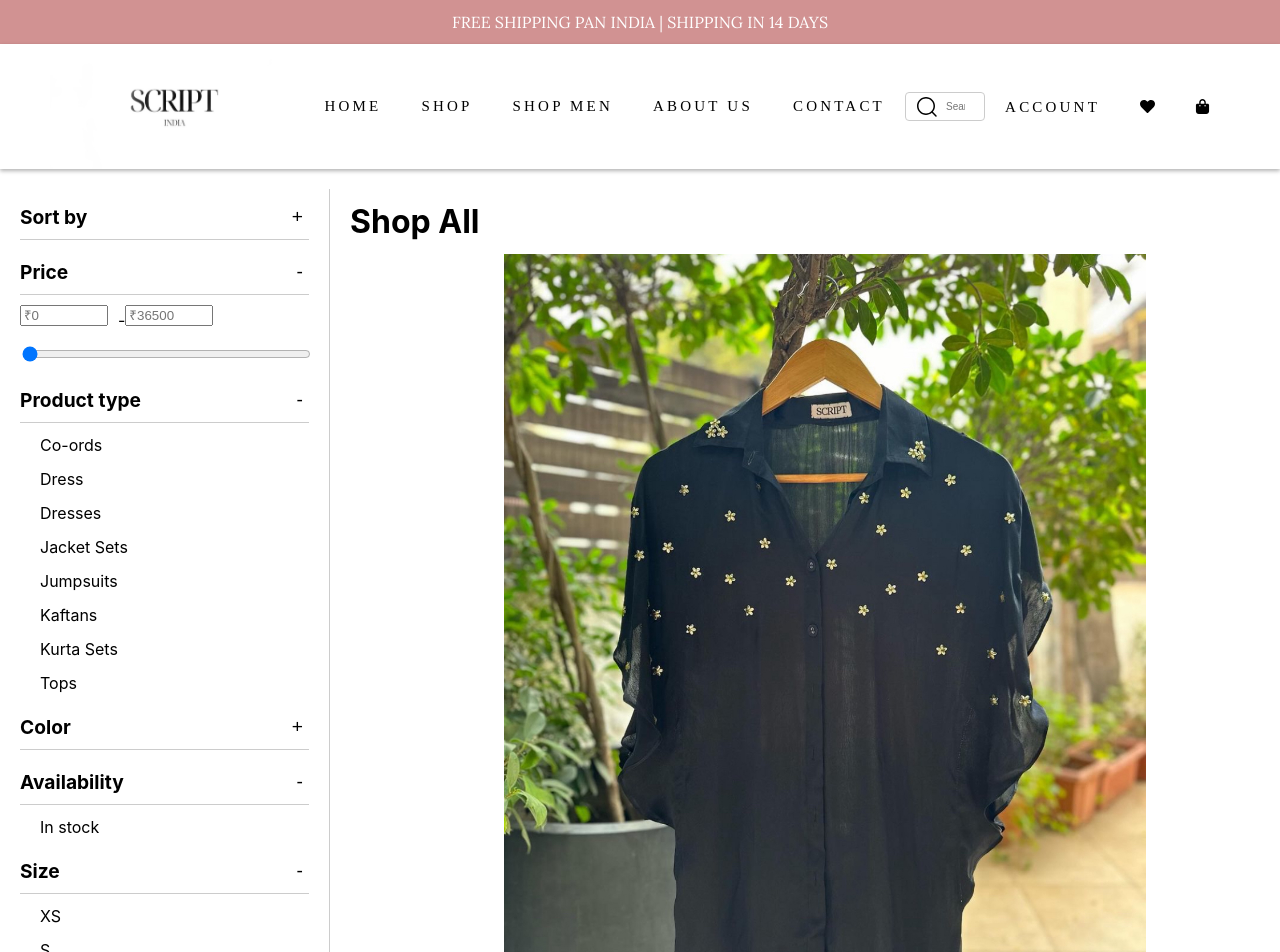
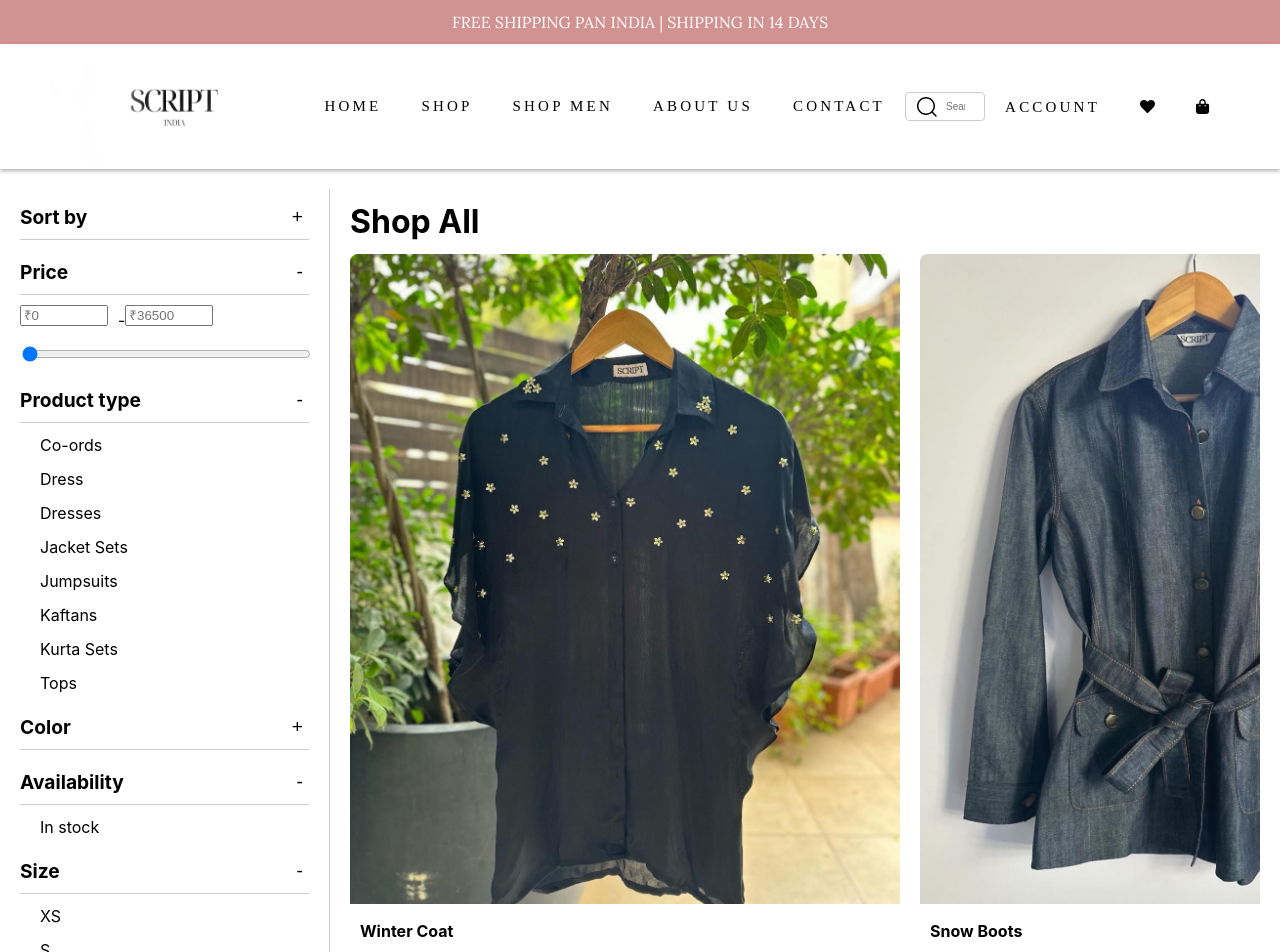
Before and after one commit to Tristan-Hancock/Script-Clothing-Brand, a React (Create React App) app: page /all in a window 1280 px wide. Shown: the top 952 px of the page. Built offline with nearby package versions, Linux system fonts and the light colour scheme.

Commit message:
updated UI for AllCardModule

```diff
--- a/src/styles/AllCard.module.css
+++ b/src/styles/AllCard.module.css
@@ -1,12 +1,14 @@
 .card {
-    width: 950px; /* Adjusted width to create a square */
-    height: auto; /* Let the height adjust to content */
+    width: 550px; /* Adjusted width for a smaller card */
+    height: 750px; /* Let the height adjust to content */
     background-color: white;
     text-align: left;
     margin: 0 auto 20px; /* Center the card and add bottom margin for spacing */
     display: flex;
     flex-direction: column;
     justify-content: flex-start;
+    border-radius: 8px; /* Optional: Add rounded corners */
+    overflow: hidden; /* Optional: Hide overflow */
 }
 
 .card:hover {
@@ -15,8 +17,8 @@
 }
 
 .imageContainer {
-    width: 950px;
-    height: 800px; /* Adjusted height for the image */
+    width: 550px; /* Use full width of the card */
+    height: 650px; /* Adjusted height for the image */
     overflow: hidden;
     position: relative;
 }
@@ -24,7 +26,7 @@
 .image {
     width: 100%;
     height: 100%;
-    object-fit: contain; /* Cover the container without stretching */
+    object-fit: cover; /* Cover the container without stretching */
 }
 
 .info {
@@ -33,7 +35,7 @@
 }
 
 .name {
-    font-size: 18px;
+    font-size: 16px; /* Adjusted font size */
     color: #000; /* Black color for the name */
     font-weight: bold;
     margin: 0;
@@ -41,7 +43,7 @@
 }
 
 .price {
-    font-size: 16px;
+    font-size: 14px; /* Adjusted font size */
     color: #555; /* Dark gray color for the price */
     margin: 0;
     padding: 5px 0;
```
